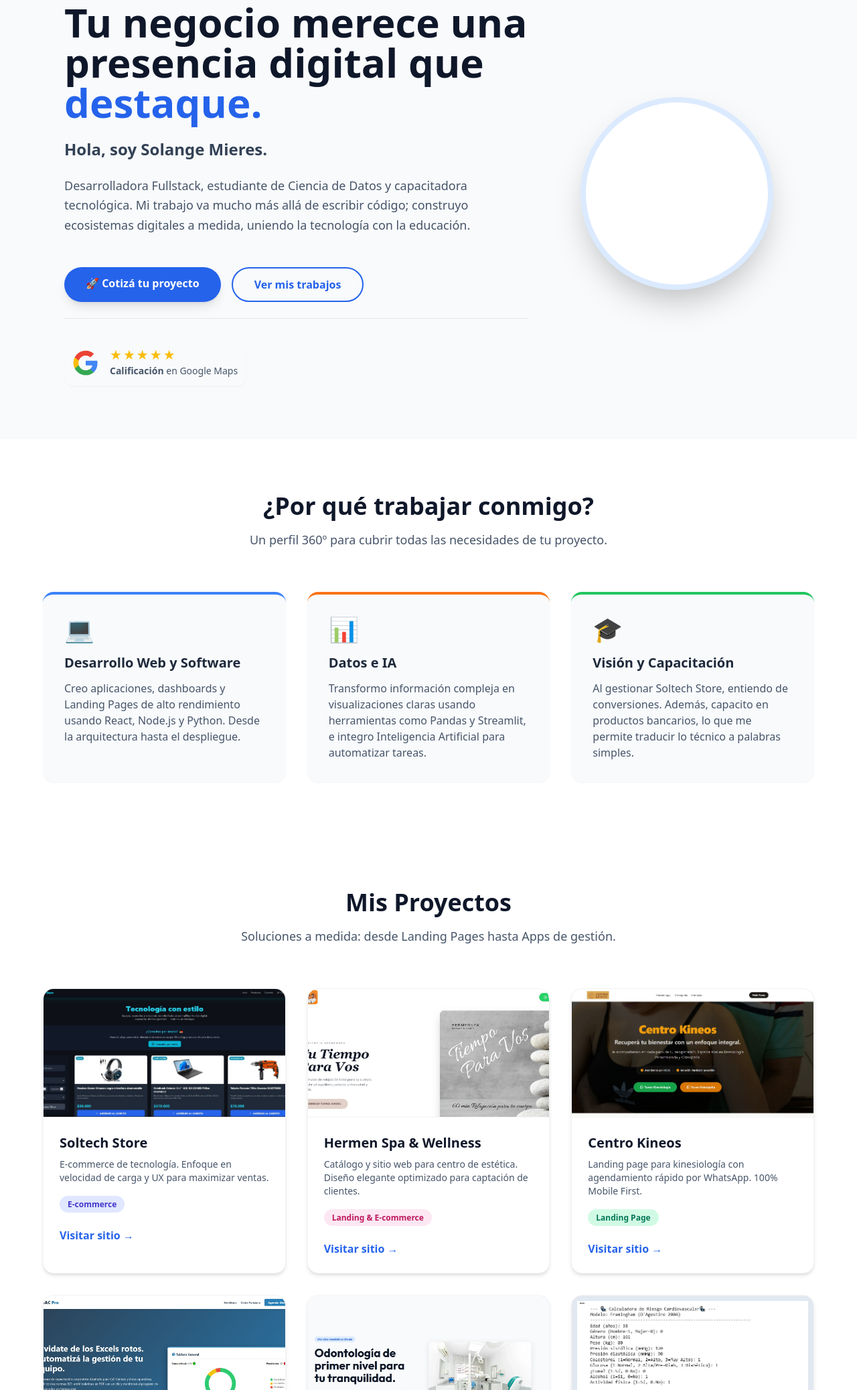
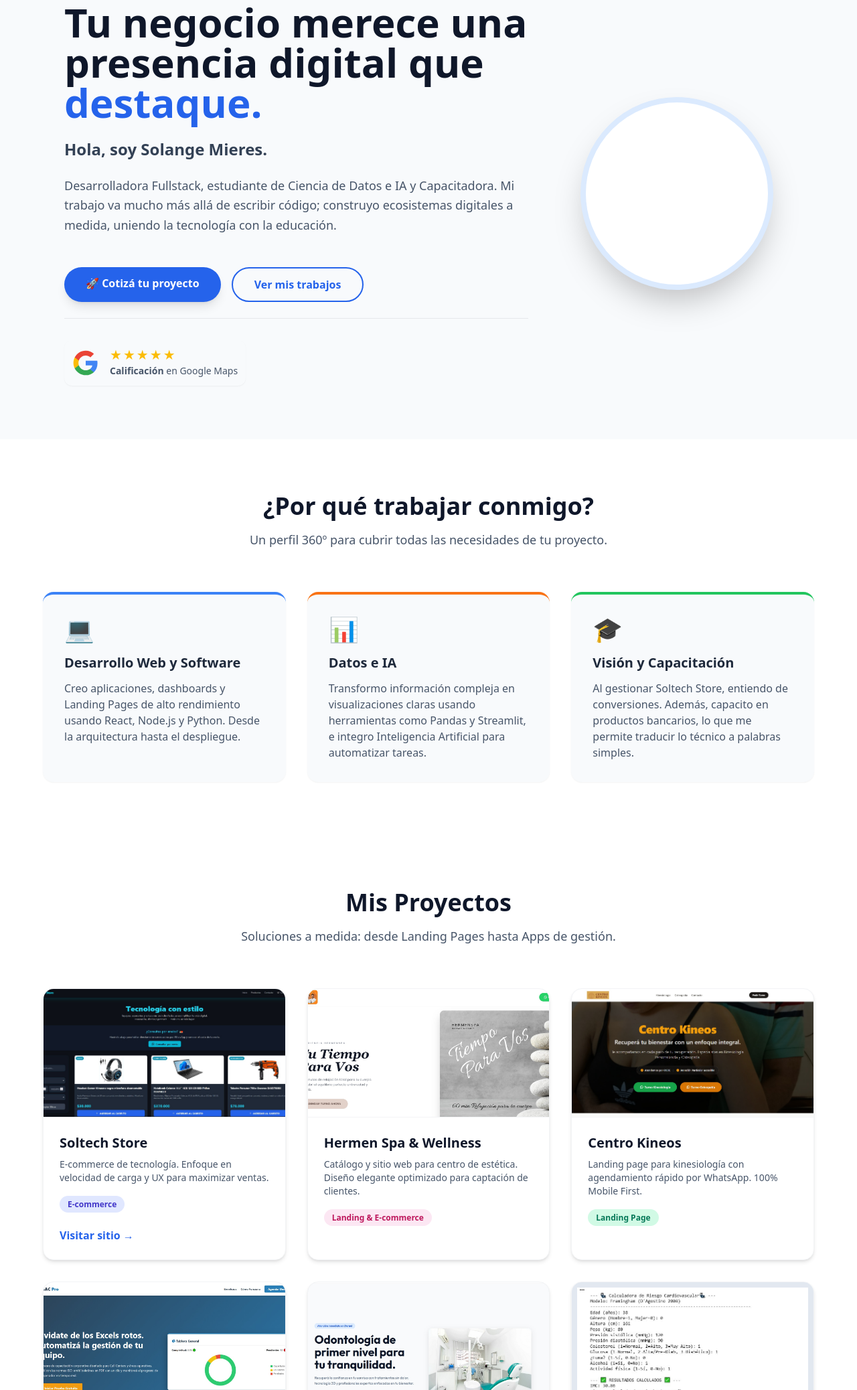
Before and after one commit to SolangeMieres/landing-pages, a plain HTML site: page index.html in a window 1280 px wide. Shown: the part 173-2249 px from the top of the page at 67% size. Drawn offline with nearby package versions, Linux system fonts and the light colour scheme; grey boxes are pictures that could not be loaded.

Commit message:
Update index.html

```diff
--- a/index.html
+++ b/index.html
@@ -62,7 +62,7 @@
                         Hola, soy Solange Mieres.
                     </p>
                     <p class="text-lg text-slate-600 leading-relaxed">
-                        Desarrolladora Fullstack, estudiante de Ciencia de Datos y capacitadora tecnológica. Mi trabajo va mucho más allá de escribir código; construyo ecosistemas digitales a medida, uniendo la tecnología con la educación.
+                        Desarrolladora Fullstack, estudiante de Ciencia de Datos e IA y Capacitadora. Mi trabajo va mucho más allá de escribir código; construyo ecosistemas digitales a medida, uniendo la tecnología con la educación.
                     </p>
 
                     <div class="pt-6 flex flex-wrap gap-4">
@@ -161,7 +161,7 @@
                             <p class="text-slate-600 text-sm mb-4">Catálogo y sitio web para centro de estética. Diseño elegante optimizado para captación de clientes.</p>
                             <span class="text-xs font-bold bg-pink-100 text-pink-700 px-3 py-1 rounded-full">Landing & E-commerce</span>
                             <div class="mt-6">
-                                <a href="https://hermenspa.vercel.app/" target="_blank" class="text-blue-600 font-bold hover:underline">Visitar sitio &rarr;</a>
+
                             </div>
                         </div>
                     </div>
@@ -173,7 +173,7 @@
                             <p class="text-slate-600 text-sm mb-4">Landing page para kinesiología con agendamiento rápido por WhatsApp. 100% Mobile First.</p>
                             <span class="text-xs font-bold bg-emerald-100 text-emerald-700 px-3 py-1 rounded-full">Landing Page</span>
                             <div class="mt-6">
-                                <a href="https://demo-kineos.vercel.app/" target="_blank" class="text-blue-600 font-bold hover:underline">Visitar sitio &rarr;</a>
+
                             </div>
                         </div>
                     </div>
```
